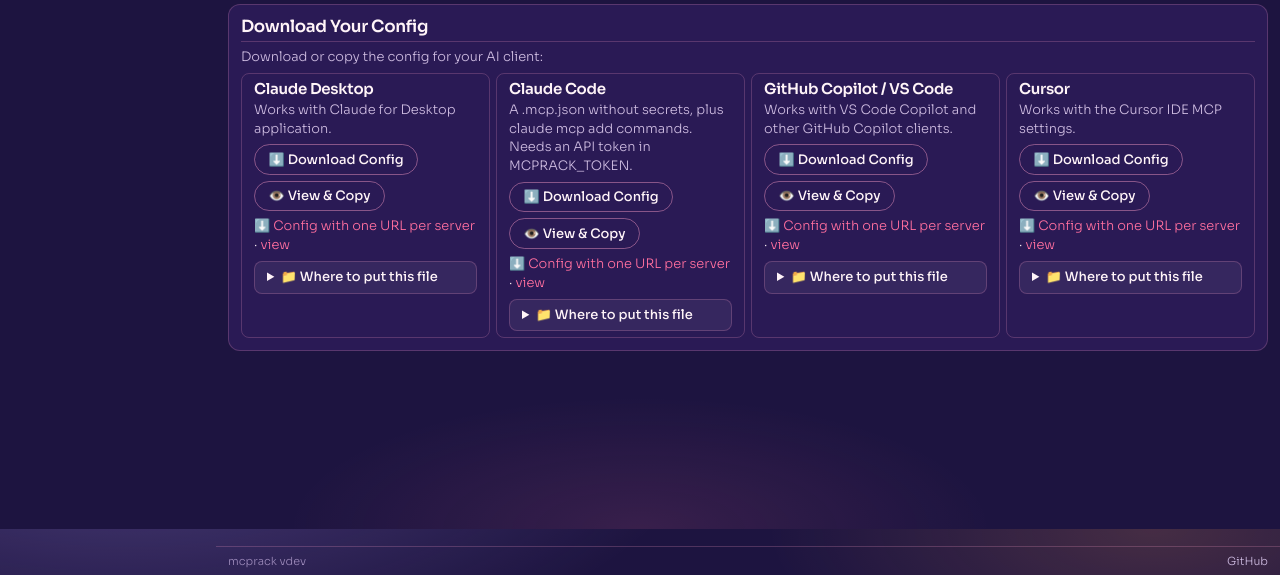
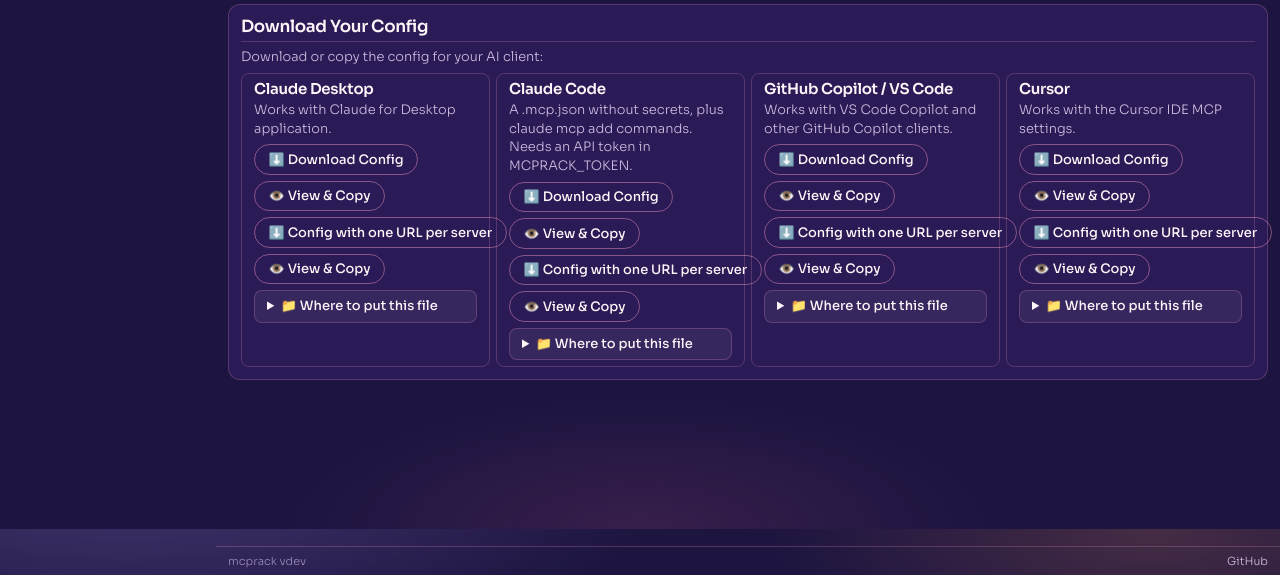
Before and after one commit to VitexSoftware/mcprack, a Flask app: page / in a window 1280 px wide. Shown: the part 271-846 px from the top of the page. Run offline with Flask 3, Linux system fonts and the light colour scheme; the visitor is signed in with stand-in values (Sample User, id 1); data that the repository does not hold is empty; parts of the project's set-up code (start-up, migrations or seed data) failed here and were passed over.

Commit message:
refactor(catalog): replace text links with buttons for all clients
Co-Authored-By: Claude Sonnet 5.5 <noreply@anthropic.com>

```diff
--- a/mcprack/templates/catalog.html
+++ b/mcprack/templates/catalog.html
@@ -56,10 +56,14 @@
           👁️ {{ _('View & Copy') }}
         </a>
       </div>
-      <p class="text-sm mt-sm">
-        <a href="{{ url_for('catalog.download', client='claude', mode='servers') }}" download>⬇️ {{ _('Config with one URL per server') }}</a>
-        · <a href="{{ url_for('catalog.view', client='claude', mode='servers') }}">{{ _('view') }}</a>
-      </p>
+      <div class="client-card-actions mt-sm">
+        <a href="{{ url_for('catalog.download', client='claude', mode='servers') }}" class="btn btn-secondary" download>
+          ⬇️ {{ _('Config with one URL per server') }}
+        </a>
+        <a href="{{ url_for('catalog.view', client='claude', mode='servers') }}" class="btn btn-secondary">
+          👁️ {{ _('View & Copy') }}
+        </a>
+      </div>
       {% set client = 'claude' %}
       {% include "_config_paths.html" %}
     </div>
@@ -75,10 +79,14 @@
           👁️ {{ _('View & Copy') }}
         </a>
       </div>
-      <p class="text-sm mt-sm">
-        <a href="{{ url_for('catalog.download', client='claude-code', mode='servers') }}" download>⬇️ {{ _('Config with one URL per server') }}</a>
-        · <a href="{{ url_for('catalog.view', client='claude-code', mode='servers') }}">{{ _('view') }}</a>
-      </p>
+      <div class="client-card-actions mt-sm">
+        <a href="{{ url_for('catalog.download', client='claude-code', mode='servers') }}" class="btn btn-secondary" download>
+          ⬇️ {{ _('Config with one URL per server') }}
+        </a>
+        <a href="{{ url_for('catalog.view', client='claude-code', mode='servers') }}" class="btn btn-secondary">
+          👁️ {{ _('View & Copy') }}
+        </a>
+      </div>
       {% set client = 'claude-code' %}
       {% include "_config_paths.html" %}
     </div>
@@ -94,10 +102,14 @@
           👁️ {{ _('View & Copy') }}
         </a>
       </div>
-      <p class="text-sm mt-sm">
-        <a href="{{ url_for('catalog.download', client='vscode', mode='servers') }}" download>⬇️ {{ _('Config with one URL per server') }}</a>
-        · <a href="{{ url_for('catalog.view', client='vscode', mode='servers') }}">{{ _('view') }}</a>
-      </p>
+      <div class="client-card-actions mt-sm">
+        <a href="{{ url_for('catalog.download', client='vscode', mode='servers') }}" class="btn btn-secondary" download>
+          ⬇️ {{ _('Config with one URL per server') }}
+        </a>
+        <a href="{{ url_for('catalog.view', client='vscode', mode='servers') }}" class="btn btn-secondary">
+          👁️ {{ _('View & Copy') }}
+        </a>
+      </div>
       {% set client = 'vscode' %}
       {% include "_config_paths.html" %}
     </div>
@@ -113,10 +125,14 @@
           👁️ {{ _('View & Copy') }}
         </a>
       </div>
-      <p class="text-sm mt-sm">
-        <a href="{{ url_for('catalog.download', client='cursor', mode='servers') }}" download>⬇️ {{ _('Config with one URL per server') }}</a>
-        · <a href="{{ url_for('catalog.view', client='cursor', mode='servers') }}">{{ _('view') }}</a>
-      </p>
+      <div class="client-card-actions mt-sm">
+        <a href="{{ url_for('catalog.download', client='cursor', mode='servers') }}" class="btn btn-secondary" download>
+          ⬇️ {{ _('Config with one URL per server') }}
+        </a>
+        <a href="{{ url_for('catalog.view', client='cursor', mode='servers') }}" class="btn btn-secondary">
+          👁️ {{ _('View & Copy') }}
+        </a>
+      </div>
       {% set client = 'cursor' %}
       {% include "_config_paths.html" %}
     </div>
```
